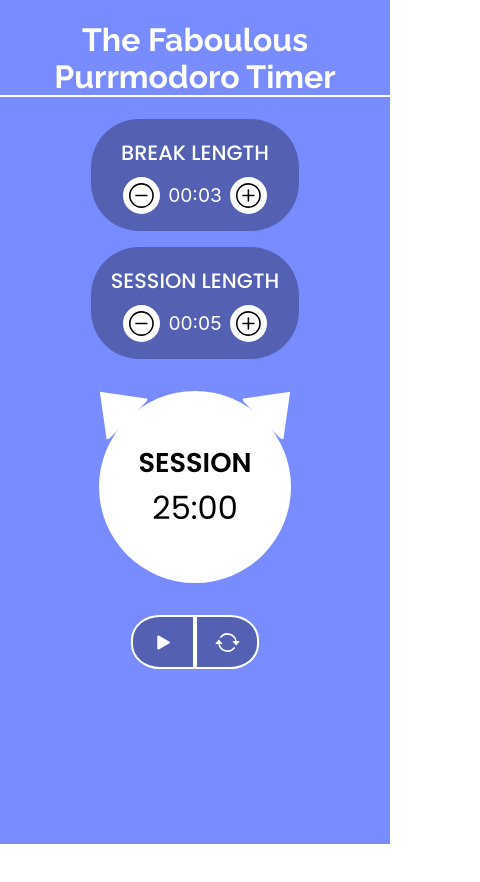
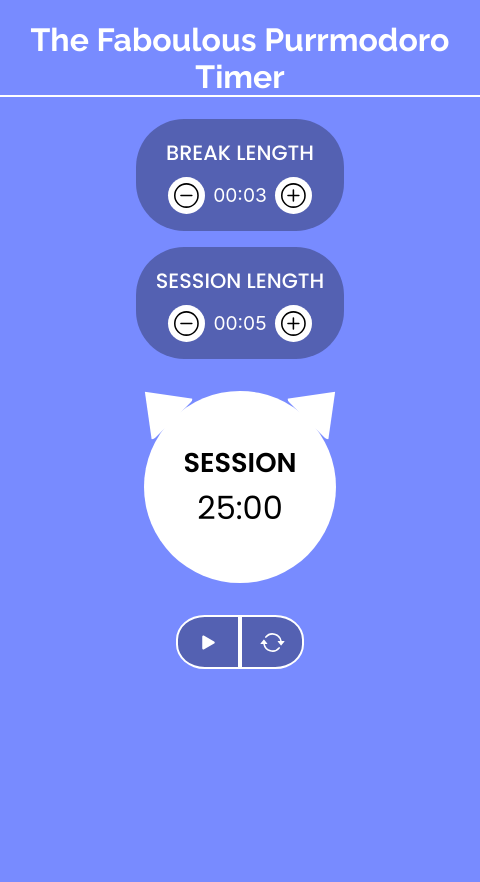
Before and after one commit to julietamag/Purrmodoro, a React (Create React App) app: page / in a window 390 px wide. Shown: the top 882 px of the page, 480 px wide, since content can reach past the window. Before the commit the page ends 844 px from the top, so only its background shows below. Built offline with nearby package versions, Linux system fonts and the light colour scheme.

Commit message:
minor changes

```diff
--- a/src/App.css
+++ b/src/App.css
@@ -104,6 +104,8 @@
 
   .App{
     padding-top: 0;
+    height: 115vh;
+    width: fit-content;
   }
 }
 
--- a/src/App.js
+++ b/src/App.js
@@ -76,7 +76,7 @@ function App() {
         setDisplayTime(breakTime);
       } else if (onBreak) {
         setOnBreak(false);
-        playSound();
+        audioBreak.play();
         setImageCat(cat_working);
         setBgColor(false);
         setDisplayTime(sessionTime);
```
